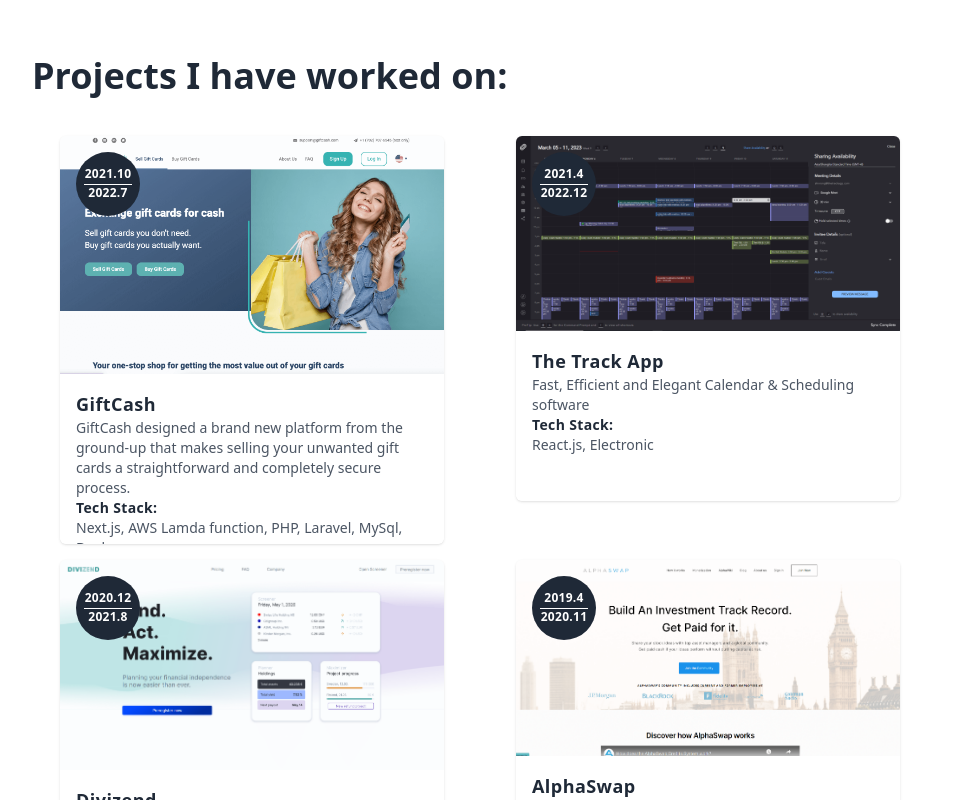
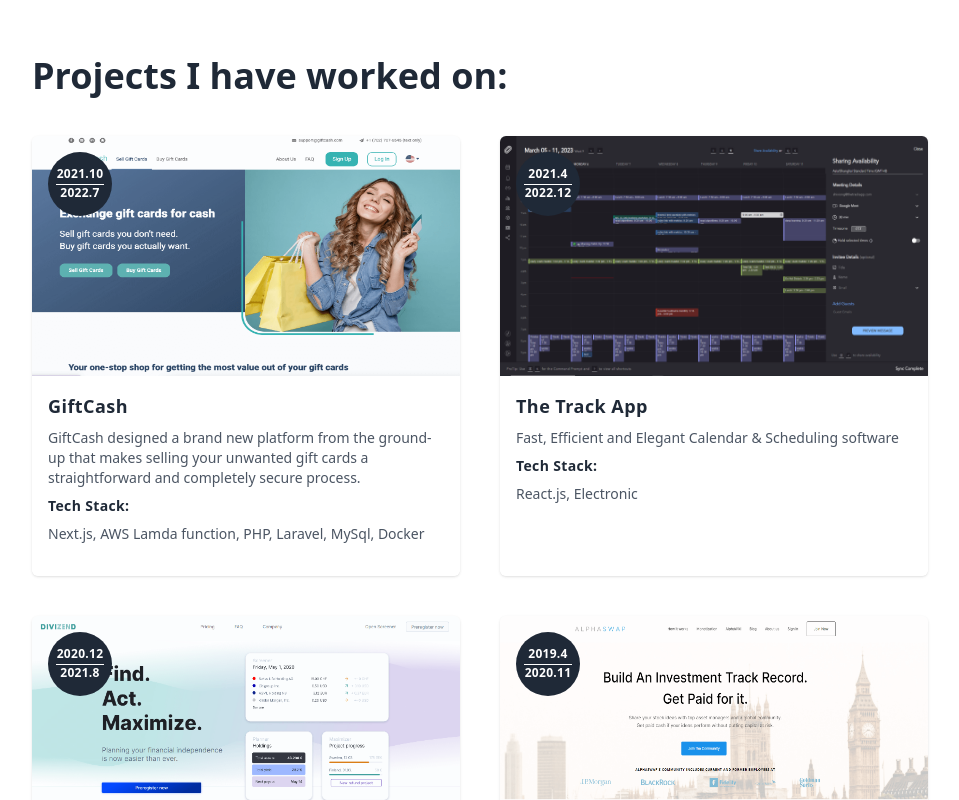
Before and after one commit to braveheart-star/daves-piedad, a Next.js app: page / in a window 1280 px wide. Shown: the part 960-1760 px from the top of the page, without its empty margins (160-1119 px from the left). Built offline with nearby package versions, Linux system fonts and the light colour scheme.

Commit message:
update style

```diff
--- a/src/components/ProjectItem.tsx
+++ b/src/components/ProjectItem.tsx
@@ -8,8 +8,8 @@
   const [hoveredEle, setHover] = useState(false);
 
   return (
-    <div className="w-full mx-auto">
-      <div className="container flex items-center justify-center w-full max-w-sm mx-auto overflow-hidden transition duration-100 ease-in-out transform rounded-md shadow cursor-pointer hover:-translate-y-1 hover:scale-105 cardBg">
+    <div className="w-full mx-auto ">
+      <div className="flex items-center justify-center mx-auto overflow-hidden transition duration-100 ease-in-out transform rounded-md shadow cursor-pointer hover:-translate-y-1 hover:scale-105 cardBg">
         <div
           onMouseOver={() => {
             setHover(true);
@@ -47,9 +47,10 @@
             alt="Picture of the author"
             width={500}
             height={500}
+            className="h-40 md:h-60"
           />
 
-          <div className="p-4 bg-white rounded-b-md description">
+          <div className="p-4 space-y-2 bg-white rounded-b-md h-96 description">
             <span className="block text-lg font-bold tracking-wide text-gray-800">
               {item.siteName}
             </span>
--- a/src/pages/index.tsx
+++ b/src/pages/index.tsx
@@ -58,7 +58,7 @@
       <Card id="Projects">
         <p className="title">Projects I have worked on:</p>
 
-        <div className="grid grid-cols-1 gap-4 sm:grid-cols-2 ">
+        <div className="grid grid-cols-1 gap-10 sm:grid-cols-2 ">
           {projects.map((item, idx) => (
             <ProjectItem item={item} key={idx} />
           ))}
--- a/src/styles/project.scss
+++ b/src/styles/project.scss
@@ -13,8 +13,5 @@
     @media (min-width: 640px) {
       height: 200px;
     }
-    @media (min-width: 1024px) {
-      height: 170px;
-    }
   }
 }
```
